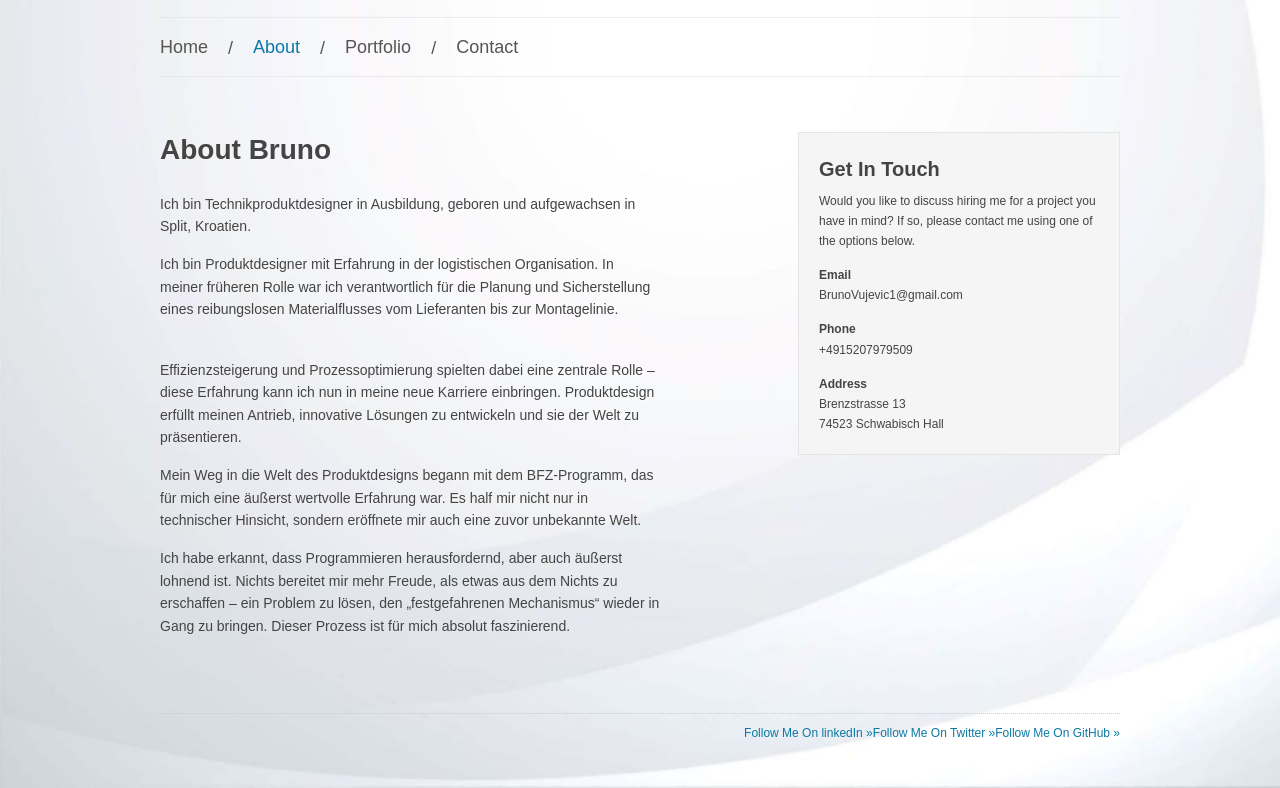
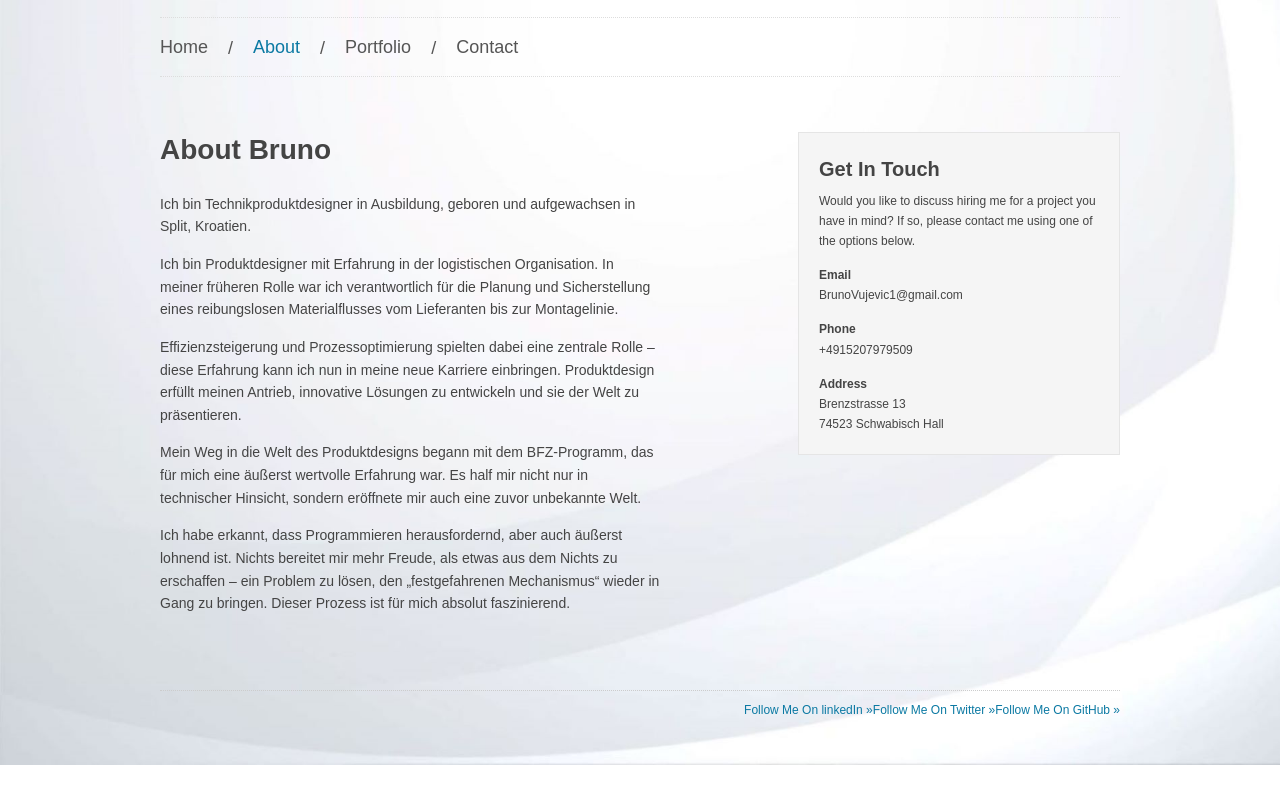
Before and after one commit to Vuyaa/Bruno-Portfolio, a website: page about.html in a window 1280 px wide. Shown: the part 179-967 px from the top of the page. After the commit the page ends 944 px from the top, so only its background shows below. Drawn offline with Linux system fonts and the light colour scheme.

Commit message:
Update about.html

```diff
--- a/about.html
+++ b/about.html
@@ -38,7 +38,7 @@
 
           <span id="more-7"></span></p>
 
-         <p>Ich bin Produktdesigner mit Erfahrung in der logistischen Organisation. In meiner früheren Rolle war ich verantwortlich für die Planung und Sicherstellung eines reibungslosen Materialflusses vom Lieferanten bis zur Montagelinie.</p><br> <p>Effizienzsteigerung und Prozessoptimierung spielten dabei eine zentrale Rolle – diese Erfahrung kann ich nun in meine neue Karriere einbringen.
+         <p>Ich bin Produktdesigner mit Erfahrung in der logistischen Organisation. In meiner früheren Rolle war ich verantwortlich für die Planung und Sicherstellung eines reibungslosen Materialflusses vom Lieferanten bis zur Montagelinie.</p><p>Effizienzsteigerung und Prozessoptimierung spielten dabei eine zentrale Rolle – diese Erfahrung kann ich nun in meine neue Karriere einbringen.
 
 Produktdesign erfüllt meinen Antrieb, innovative Lösungen zu entwickeln und sie der Welt zu präsentieren.
           </p>
```
